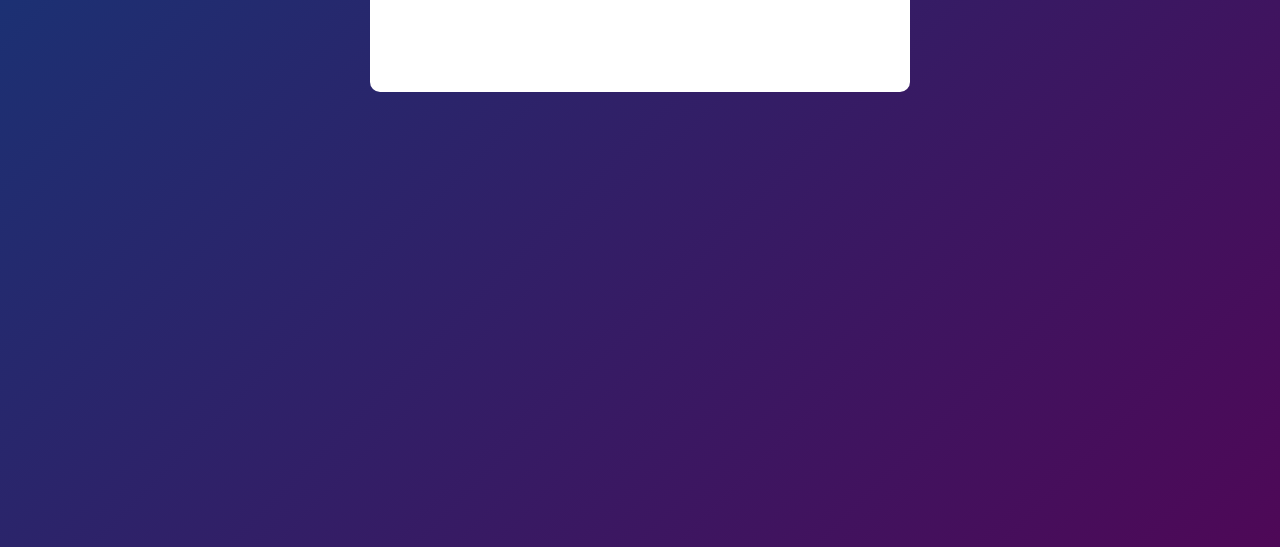
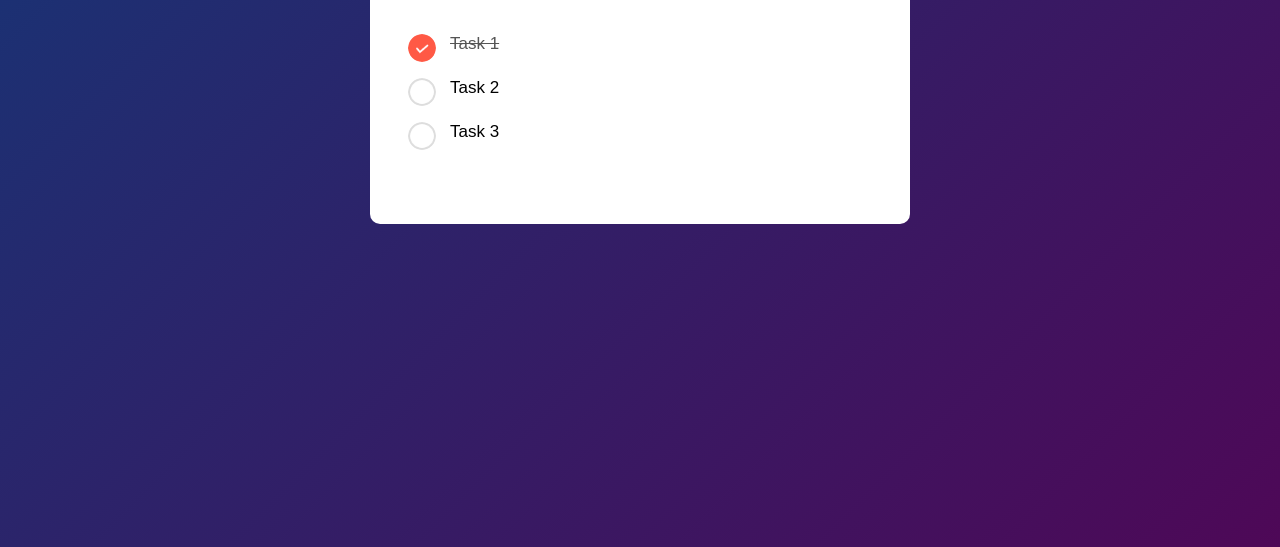
Before and after one commit to Alisha-21-cloud/Todo-List, a plain HTML site: page index.html in a window 1280 px wide. Shown: the part 253-800 px from the top of the page. Drawn offline with Linux system fonts and the light colour scheme.

Commit message:
Added tasks manually and styled it

```diff
--- a/index.html
+++ b/index.html
@@ -13,6 +13,11 @@
                     <input type = "text" id ="input-box" placeholder="Add your task">
                     <button>Add</button>
                 </div>
+                <ul id = "list-container">
+                    <li class="checked">Task 1</li>
+                    <li>Task 2</li>
+                    <li>Task 3</li>
+                </ul>
             </div>
         </div>
     </body>
--- a/style.css
+++ b/style.css
@@ -54,3 +54,30 @@ button{
     cursor: pointer;
     border-radius: 40px;
 }
+ul li{
+    list-style: none;
+    font-size: 17px;
+    padding: 12px 8px 12px 50px;
+    user-select: none;
+    cursor: pointer;
+    position: relative;
+}
+ul li::before{
+    content: ' ';
+    position: absolute;
+    height: 28px;
+    width: 28px;
+    border-radius: 50%;
+    background-image: url(images/unchecked.png);
+    background-size: cover;
+    background-position: center;
+    top: 12px;
+    left: 8px;
+}
+ul li.checked{
+    color: #555;
+    text-decoration: line-through;
+}
+ul li.checked::before{
+    background-image: url(images/checked.png);
+}
```
